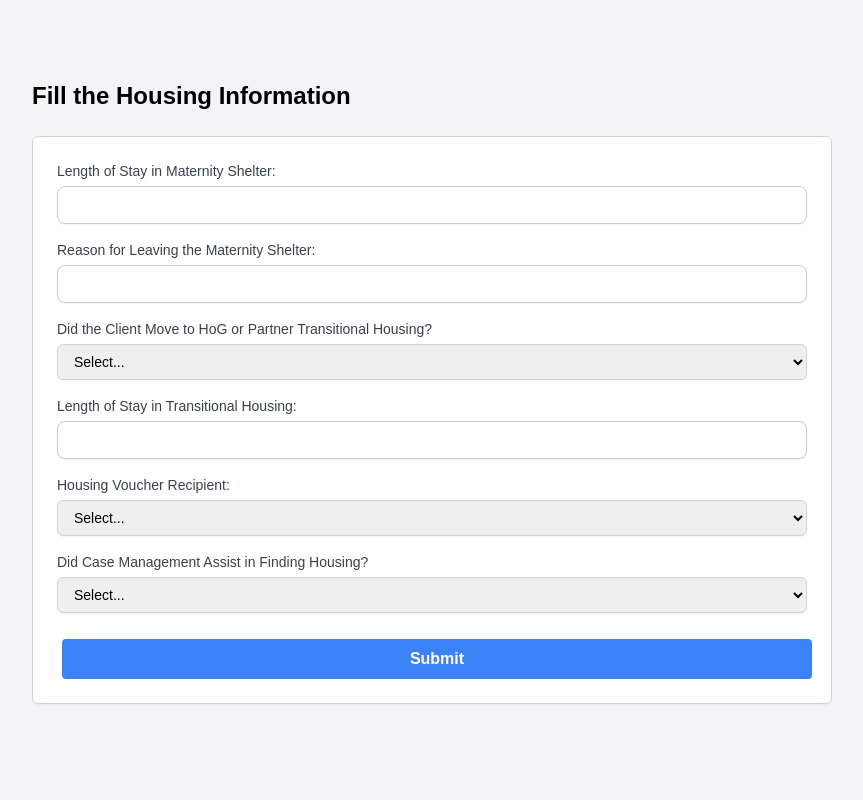
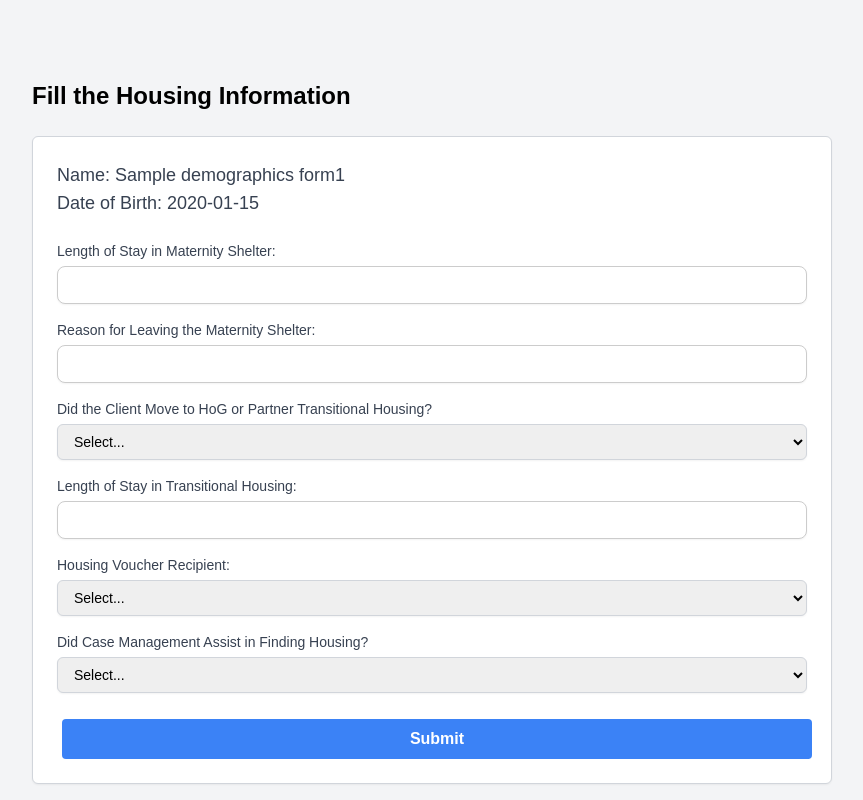
Before and after one commit to 74run/HoG, a Flask app: page /exit_info_form in a window 1280 px wide. Shown: the whole page, without its empty margins (208-1071 px from the left). Run offline with Flask 3, Linux system fonts and the light colour scheme; a database or web service that is not in the repository returns one stand-in record (values such as "Sample title"); some libraries are stand-ins or nearby versions.

Commit message:
Conncections to all forms

```diff
--- a/HoG/app.py
+++ b/HoG/app.py
@@ -69,20 +69,68 @@ def demo2_form():
 
 @app.route('/child_demogrphics_form')
 def child_demo_form():
-    return render_template('child_demo.html')
+    user_id = request.args.get('user_id')
+    user = mongo.db.users.find_one({'user_id': user_id}, {'_id': 0, 'demographics_form1.name': 1, 'demographics_form1.birthdate': 1})
+
+    if user:
+        user_info = user.get('demographics_form1', {})
+        name = user_info.get('name')
+        birthdate = user_info.get('birthdate')
+        if isinstance(birthdate, datetime):
+            birthdate = birthdate.strftime('%Y-%m-%d')
+    else:
+        name = None
+        birthdate = None
+    return render_template('child_demo.html', name=name, birthdate=birthdate,user_id=user_id)
 
 @app.route('/infants_demographics_form')
 def Infants_demo_form():
-    return render_template('Infant_demo.html')
+    user_id = request.args.get('user_id')
+    user = mongo.db.users.find_one({'user_id': user_id}, {'_id': 0, 'demographics_form1.name': 1, 'demographics_form1.birthdate': 1})
+
+    if user:
+        user_info = user.get('demographics_form1', {})
+        name = user_info.get('name')
+        birthdate = user_info.get('birthdate')
+        if isinstance(birthdate, datetime):
+            birthdate = birthdate.strftime('%Y-%m-%d')
+    else:
+        name = None
+        birthdate = None
+    return render_template('Infant_demo.html',user_id=user_id, name=name, birthdate=birthdate)
 
 @app.route('/exit_info_form')
 def exit_info_form():
-    return render_template('exit_info.html')
+    user_id = request.args.get('user_id')
+    user = mongo.db.users.find_one({'user_id': user_id}, {'_id': 0, 'demographics_form1.name': 1, 'demographics_form1.birthdate': 1})
+
+    if user:
+        user_info = user.get('demographics_form1', {})
+        name = user_info.get('name')
+        birthdate = user_info.get('birthdate')
+        if isinstance(birthdate, datetime):
+            birthdate = birthdate.strftime('%Y-%m-%d')
+    else:
+        name = None
+        birthdate = None
+    return render_template('exit_info.html', user_id=user_id, name=name, birthdate=birthdate)
 
 
 @app.route('/women_served_details')
 def women_served_details_form():
-    return render_template('women_served_details.html')
+    user_id = request.args.get('user_id')
+    user = mongo.db.users.find_one({'user_id': user_id}, {'_id': 0, 'demographics_form1.name': 1, 'demographics_form1.birthdate': 1})
+
+    if user:
+        user_info = user.get('demographics_form1', {})
+        name = user_info.get('name')
+        birthdate = user_info.get('birthdate')
+        if isinstance(birthdate, datetime):
+            birthdate = birthdate.strftime('%Y-%m-%d')
+    else:
+        name = None
+        birthdate = None
+    return render_template('women_served_details.html', name=name, birthdate=birthdate)
 
 
 @app.route('/validate_user', methods=['POST'])
@@ -221,15 +269,25 @@ def submit_demographics_form2():
 @app.route('/submit_child_demographics', methods=['POST'])
 def submit_child_demographics():
     data = request.form
+    user_id = data.get('user_id')
+
+    # Validate the user_id by checking if the user exists in the database
+    user = mongo.db.users.find_one({'user_id': user_id})
+    if not user:
+        return jsonify({'error': 'User ID not found.'}), 404
     try:
         child_demo_details = {
+            "user_id": user_id,
             "child_name": data.get("child_name", ""),
             "birthdate": data.get("birthdate", ""),
             "age": int(data.get("age", 0)) if data.get("age") else None,
             "grade_level": data.get("grade_level", ""),
             "trauma_programming_hours": int(data.get("trauma_programming_hours", 0)) if data.get("trauma_programming_hours") else None
         }
-        mongo.db.child_demographics.insert_one(child_demo_details)
+        mongo.db.users.update_one(
+            {"user_id": user_id},
+            {"$set": {"child_demo_data": child_demo_details}}
+        )
         return jsonify({'message': 'Child demographics submitted successfully'}), 200
     except Exception as e:
         logging.error(f"Error submitting child demographics: {e}")
@@ -238,6 +296,12 @@ def submit_child_demographics():
 @app.route('/submit_infants_demographics', methods=['POST'])
 def submit_infants_demographics():
     data = request.form
+    user_id = data.get('user_id')
+
+    # Validate the user_id by checking if the user exists in the database
+    user = mongo.db.users.find_one({'user_id': user_id})
+    if not user:
+        return jsonify({'error': 'User ID not found.'}), 404
     try:
         infant_details = {
             "infant_name": data.get("infant_name", ""),
@@ -247,7 +311,10 @@ def submit_infants_demographics():
             "healthy_delivery": data.get("healthy_delivery", ""),
             "rehospitalization": data.get("rehospitalization", "")
         }
-        mongo.db.infant_demographics.insert_one(infant_details)
+        mongo.db.users.update_one(
+            {"user_id": user_id},
+            {"$set": {"infant_data": infant_details}}
+        )
         return jsonify({'message': 'Infants demographics submitted successfully'}), 200
     except Exception as e:
         logging.error(f"Error submitting infants demographics: {e}")
@@ -256,6 +323,12 @@ def submit_infants_demographics():
 @app.route('/submit_exit_info', methods=['POST'])
 def submit_exit_info():
     data = request.form
+    user_id = data.get('user_id')
+
+    # Validate the user_id by checking if the user exists in the database
+    user = mongo.db.users.find_one({'user_id': user_id})
+    if not user:
+        return jsonify({'error': 'User ID not found.'}), 404
     try:
         exit_info = {
             "length_stay_shelter": data.get("length_stay_shelter", ""),
@@ -266,7 +339,10 @@ def submit_exit_info():
             "case_management_assistance": data.get("case_management_assistance", "")
             # Add your specific form fields here
         }
-        mongo.db.exit_info.insert_one(exit_info)
+        mongo.db.users.update_one(
+            {"user_id": user_id},
+            {"$set": {"infant_data": exit_info}}
+        )
         return jsonify({'message': 'Exit information submitted successfully'}), 200
     except Exception as e:
         logging.error(f"Error submitting exit information: {e}")
@@ -275,6 +351,7 @@ def submit_exit_info():
 @app.route('/submit_women_served_details', methods=['POST'])
 def submit_women_served_details():
     data = request.form
+
     try:
         women_details = {
             # Add your specific form fields here
--- a/HoG/templates/Infant_demo.html
+++ b/HoG/templates/Infant_demo.html
@@ -11,7 +11,12 @@
     <div class="container mx-auto mt-10">
         <h2 class="text-2xl font-bold mb-6"><strong>Fill the Shelter Infants Details</strong></h2>
         <div class="border border-gray-300 rounded-md p-6 bg-white shadow-sm">
+            <div class="mb-6">
+                <p class="text-lg font-medium text-gray-700">Name: {{ name }}</p>
+                <p class="text-lg font-medium text-gray-700">Date of Birth: {{ birthdate }}</p>
+            </div>
             <form action="/submit_infants_demographics" method="POST">
+                <input type="hidden" name="user_id" value="{{ user_id }}">
                 <div class="mb-4">
                     <label for="infant_name" class="block text-sm font-medium text-gray-700">Infant Name:</label>
                     <input type="text" id="infant_name" name="infant_name" placeholder="Infant Name" class="mt-1 block w-full px-3 py-2 border border-gray-300 rounded-md shadow-sm focus:outline-none focus:ring-blue-500 focus:border-blue-500 sm:text-sm">
--- a/HoG/templates/exit_info.html
+++ b/HoG/templates/exit_info.html
@@ -11,7 +11,12 @@
     <div class="container mx-auto mt-10">
         <h2 class="text-2xl font-bold mb-6"><strong>Fill the Housing Information</strong></h2>
         <div class="border border-gray-300 rounded-md p-6 bg-white shadow-sm">
+            <div class="mb-6">
+                <p class="text-lg font-medium text-gray-700">Name: {{ name }}</p>
+                <p class="text-lg font-medium text-gray-700">Date of Birth: {{ birthdate }}</p>
+            </div>
             <form action="/submit_exit_info" method="POST">
+                <input type="hidden" name="user_id" value="{{ user_id }}">
                 <div class="mb-4">
                     <label for="length_stay_shelter" class="block text-sm font-medium text-gray-700">Length of Stay in Maternity Shelter:</label>
                     <input type="text" id="length_stay_shelter" name="length_stay_shelter" class="mt-1 block w-full px-3 py-2 border border-gray-300 rounded-md shadow-sm focus:outline-none focus:ring-blue-500 focus:border-blue-500 sm:text-sm">
```
Also changed, not shown: HoG/templates/child_demo.html (+7 -0 lines), HoG/templates/forms.html (+18 -13 lines).
